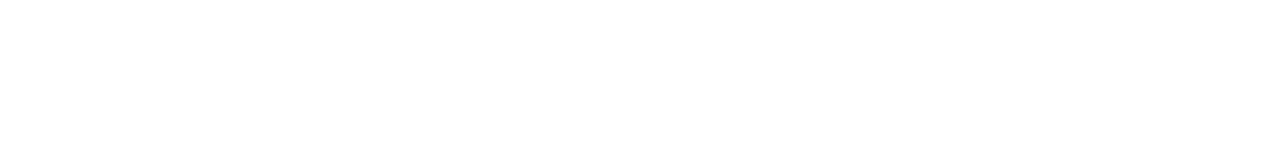
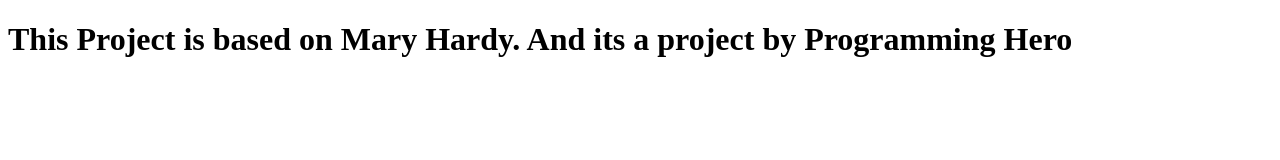
Before and after one commit to Roni006/mary-hardy, a plain HTML site: page index.html in a window 1280 px wide. Drawn offline with Linux system fonts and the light colour scheme.

Commit message:
New Heading is Added

```diff
--- a/index.html
+++ b/index.html
@@ -9,5 +9,7 @@
 </head>
 <body>
 
+    <h1>This Project is based on Mary Hardy. And its a project by Programming Hero</h1>
+
 </body>
 </html>
```
